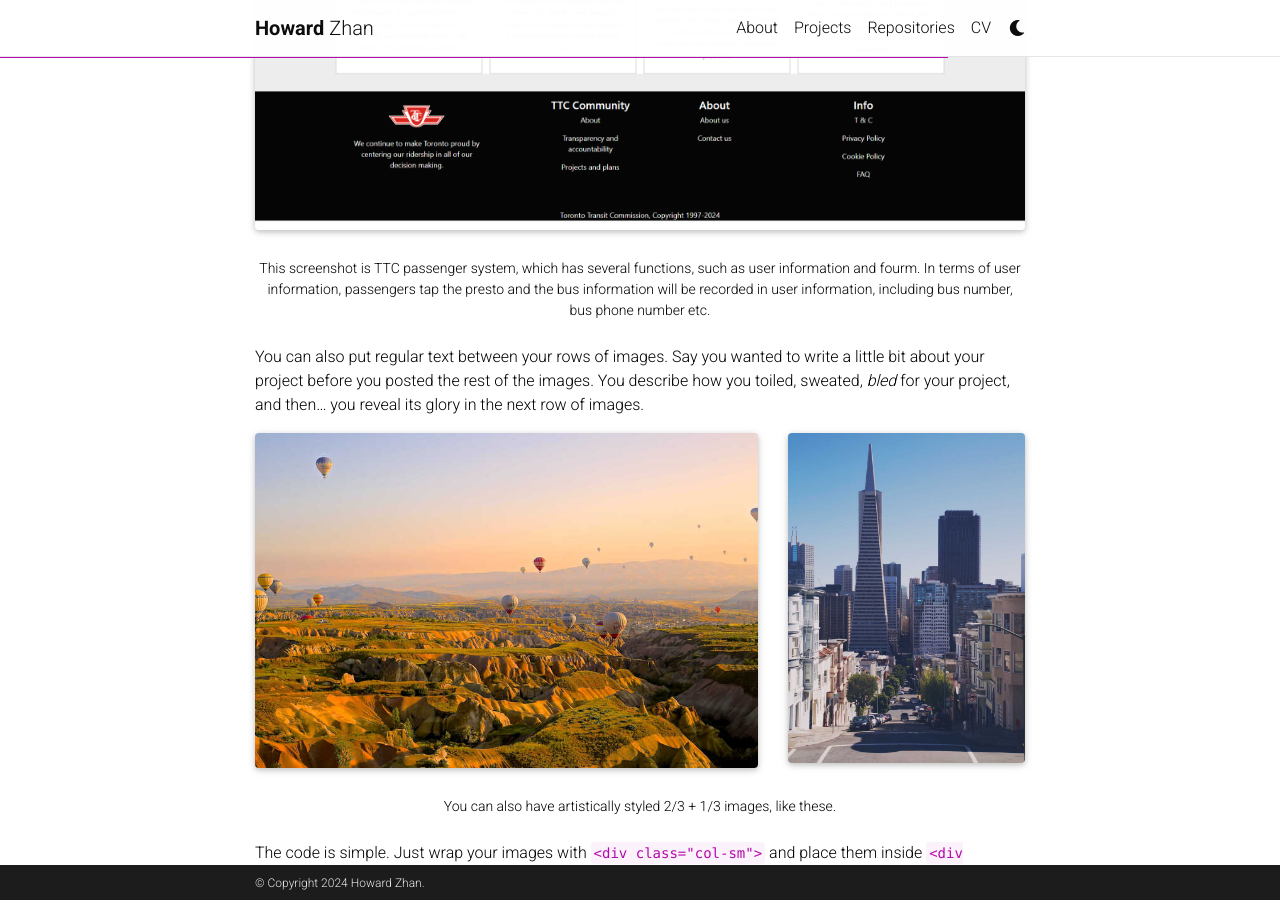
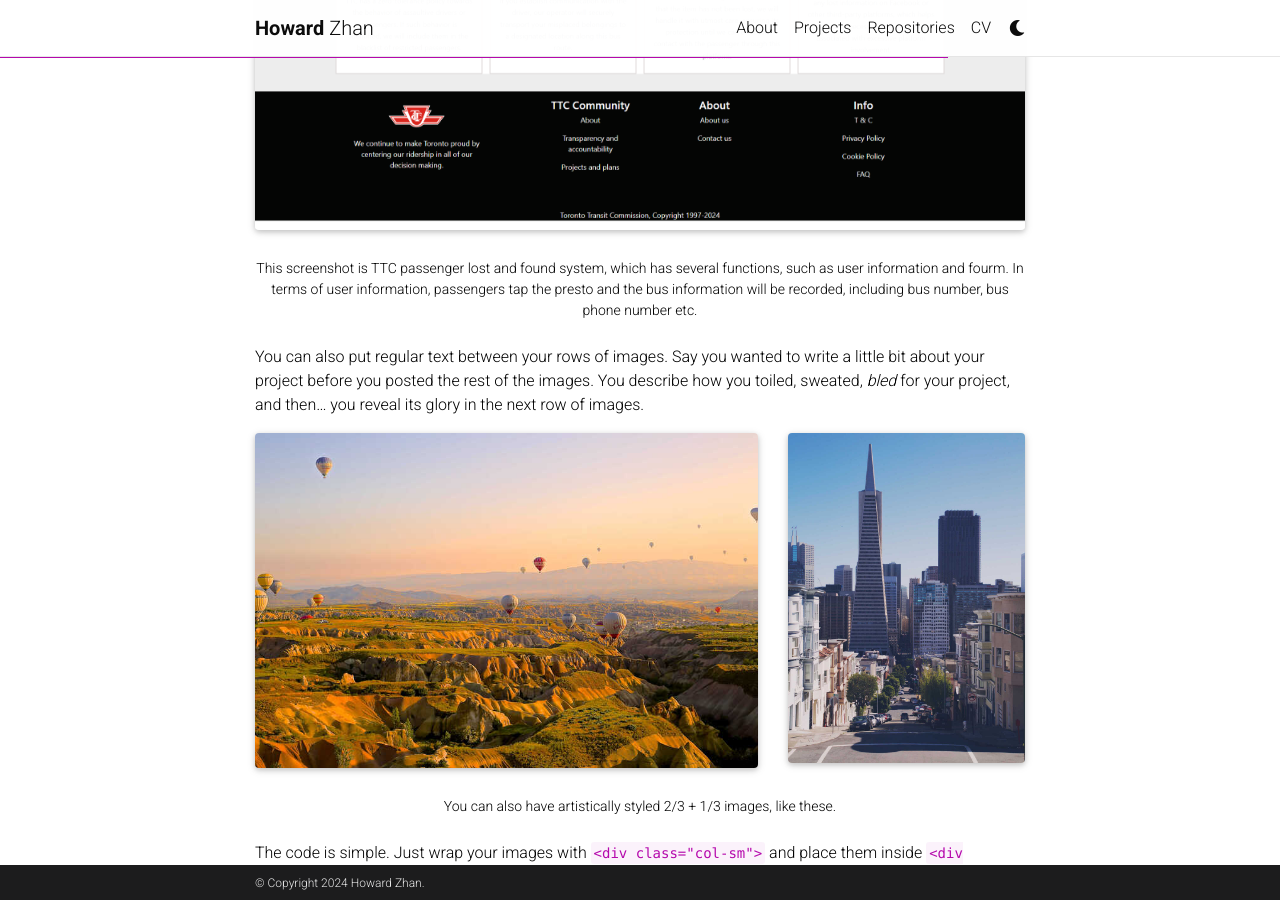
Before and after one commit to huayezhan/resume, a Jekyll site: the page built from _projects/1_project.md, in a window 1280 px wide and 900 px high, scrolled down 907 px. Built offline with Jekyll 4.4.1, drawn with Linux system fonts in a browser that asks for light colours; comment, search, counter and statistics services are not loaded; a style sheet for code colours, icons or effects is not loaded.

Commit message:
added project-ttc

```diff
--- a/_projects/1_project.md
+++ b/_projects/1_project.md
@@ -22,7 +22,7 @@ category: work
     </div>
 </div>
 <div class="caption">
-    This screenshot is TTC passenger system, which has several functions, such as user information and fourm. In terms of user information, passengers tap the presto and the bus information will be recorded in user information, including bus number, bus phone number etc.
+    This screenshot is TTC passenger lost and found system, which has several functions, such as user information and fourm. In terms of user information, passengers tap the presto and the bus information will be recorded, including bus number, bus phone number etc.
 </div>
 
 You can also put regular text between your rows of images.
```
